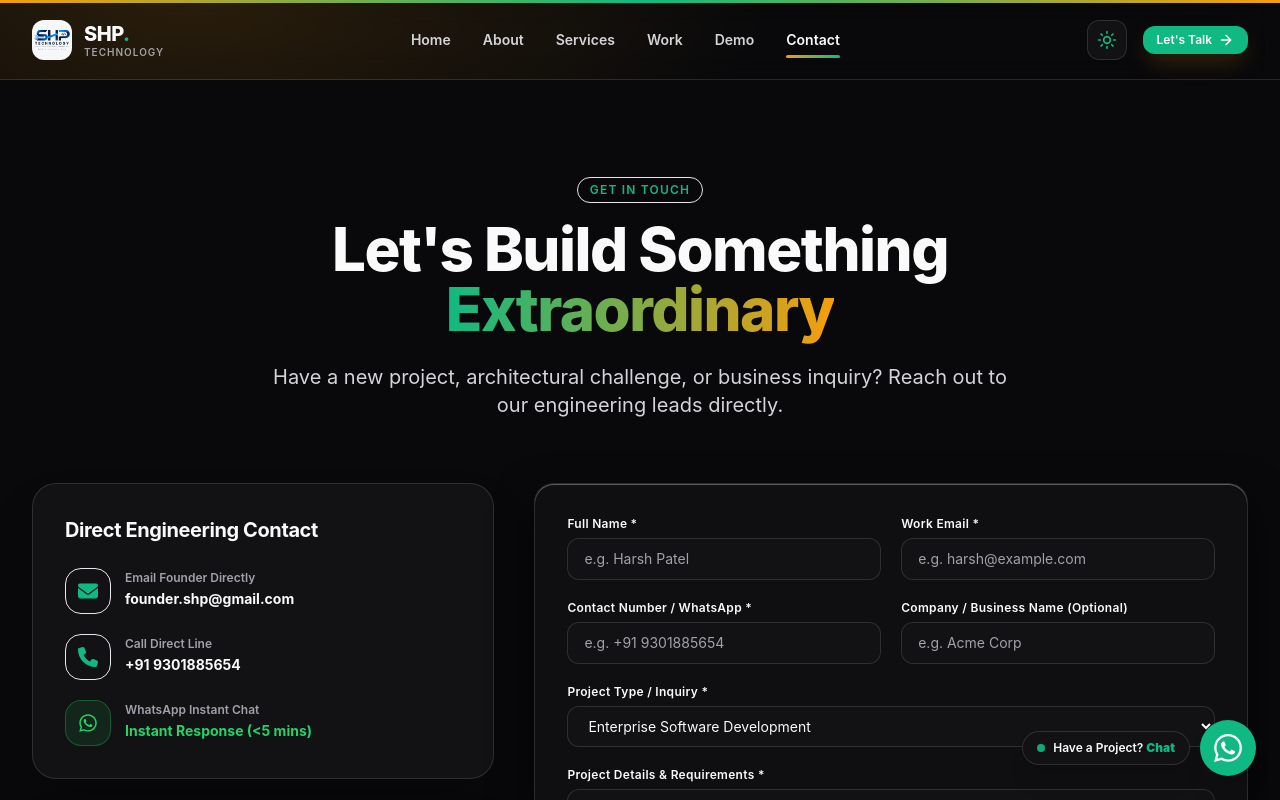
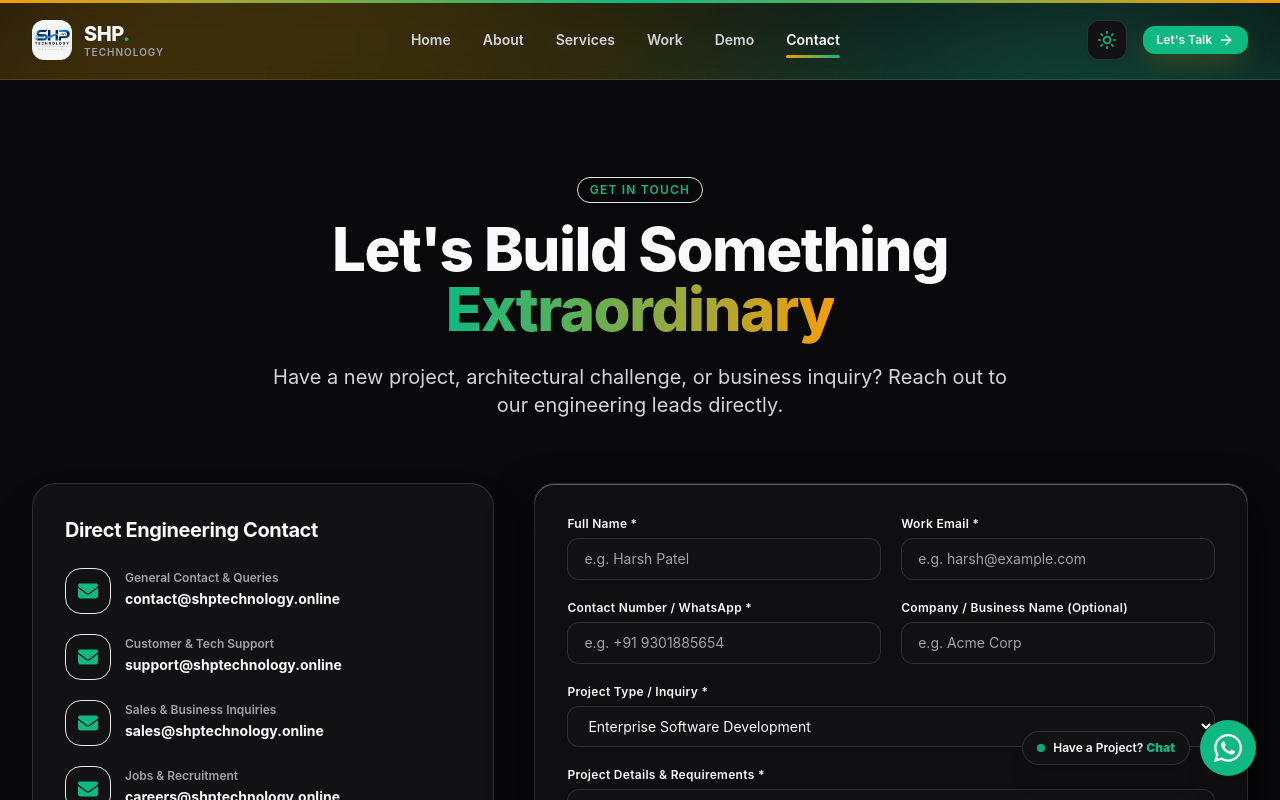
Before and after one commit to SHP-technology/website, a Next.js app: page /contact in a window 1280 px wide. Shown: the top 800 px of the page. Built offline with nearby package versions, Linux system fonts and the light colour scheme.

Commit message:
feat: expand contact email directory, add interactive AppBackground component, and update global CSS animations

```diff
--- a/app/contact/page.tsx
+++ b/app/contact/page.tsx
@@ -37,13 +37,43 @@ export default function ContactPage() {
             <div className="p-8 rounded-3xl bg-surface-card border border-surface-border shadow-2xl">
               <h3 className="text-xl font-bold text-primaryText mb-6">Direct Engineering Contact</h3>
               <div className="flex flex-col gap-5">
-                <a href={`mailto:${siteConfig.contact.email}`} className="flex items-center gap-3.5 text-secondaryText hover:text-brand-primary transition-colors group">
+                <a href={`mailto:${siteConfig.contact.contactEmail}`} className="flex items-center gap-3.5 text-secondaryText hover:text-brand-primary transition-colors group">
                   <div className="p-3 rounded-2xl bg-brand-primary/10 border border-brand-primary/20 text-brand-primary group-hover:scale-110 transition-transform">
                     <PlatformIcon platform="email" className="w-5 h-5" />
                   </div>
                   <div>
-                    <span className="text-xs text-mutedText block font-semibold">Email Founder Directly</span>
-                    <span className="text-sm font-bold text-primaryText group-hover:text-brand-primary">{siteConfig.contact.email}</span>
+                    <span className="text-xs text-mutedText block font-semibold">General Contact & Queries</span>
+                    <span className="text-sm font-bold text-primaryText group-hover:text-brand-primary">{siteConfig.contact.contactEmail}</span>
+                  </div>
+                </a>
+
+                <a href={`mailto:${siteConfig.contact.supportEmail}`} className="flex items-center gap-3.5 text-secondaryText hover:text-brand-primary transition-colors group">
+                  <div className="p-3 rounded-2xl bg-brand-primary/10 border border-brand-primary/20 text-brand-primary group-hover:scale-110 transition-transform">
+                    <PlatformIcon platform="email" className="w-5 h-5" />
+                  </div>
+                  <div>
+                    <span className="text-xs text-mutedText block font-semibold">Customer & Tech Support</span>
+                    <span className="text-sm font-bold text-primaryText group-hover:text-brand-primary">{siteConfig.contact.supportEmail}</span>
+                  </div>
+                </a>
+
+                <a href={`mailto:${siteConfig.contact.salesEmail}`} className="flex items-center gap-3.5 text-secondaryText hover:text-brand-primary transition-colors group">
+                  <div className="p-3 rounded-2xl bg-brand-primary/10 border border-brand-primary/20 text-brand-primary group-hover:scale-110 transition-transform">
+                    <PlatformIcon platform="email" className="w-5 h-5" />
+                  </div>
+                  <div>
+                    <span className="text-xs text-mutedText block font-semibold">Sales & Business Inquiries</span>
+                    <span className="text-sm font-bold text-primaryText group-hover:text-brand-primary">{siteConfig.contact.salesEmail}</span>
+                  </div>
+                </a>
+
+                <a href={`mailto:${siteConfig.contact.careersEmail}`} className="flex items-center gap-3.5 text-secondaryText hover:text-brand-primary transition-colors group">
+                  <div className="p-3 rounded-2xl bg-brand-primary/10 border border-brand-primary/20 text-brand-primary group-hover:scale-110 transition-transform">
+                    <PlatformIcon platform="email" className="w-5 h-5" />
+                  </div>
+                  <div>
+                    <span className="text-xs text-mutedText block font-semibold">Jobs & Recruitment</span>
+                    <span className="text-sm font-bold text-primaryText group-hover:text-brand-primary">{siteConfig.contact.careersEmail}</span>
                   </div>
                 </a>
 
--- a/app/globals.css
+++ b/app/globals.css
@@ -35,10 +35,6 @@
     background-color: var(--bg-main);
     color: var(--text-primary);
     transition: background-color 250ms ease, color 250ms ease;
-    background-image:
-      radial-gradient(ellipse 75% 45% at 15% 0%, var(--brand-yellow-light) 0%, transparent 60%),
-      radial-gradient(ellipse 65% 45% at 85% 100%, var(--brand-sky-light) 0%, transparent 60%);
-    background-attachment: fixed;
   }
 
   main {
@@ -50,9 +46,6 @@
   html.dark body {
     background-color: var(--bg-main);
     color: var(--text-primary);
-    background-image:
-      radial-gradient(ellipse 75% 45% at 15% 0%, var(--brand-yellow-light) 0%, transparent 60%),
-      radial-gradient(ellipse 65% 45% at 85% 100%, var(--brand-sky-light) 0%, transparent 60%);
   }
 
   h1, h2, h3, h4 {
@@ -169,3 +162,70 @@
     padding-bottom: 5.5rem;
   }
 }
+
+/* High-Tech Background Grid & Dot Matrix System */
+.bg-tech-grid {
+  background-size: 44px 44px;
+  background-image:
+    linear-gradient(to right, rgba(148, 163, 184, 0.12) 1px, transparent 1px),
+    linear-gradient(to bottom, rgba(148, 163, 184, 0.12) 1px, transparent 1px);
+}
+
+html.dark .bg-tech-grid {
+  background-image:
+    linear-gradient(to right, rgba(255, 255, 255, 0.04) 1px, transparent 1px),
+    linear-gradient(to bottom, rgba(255, 255, 255, 0.04) 1px, transparent 1px);
+}
+
+.bg-dot-grid {
+  background-size: 28px 28px;
+  background-image: radial-gradient(circle, rgba(245, 158, 11, 0.28) 1.2px, transparent 1.2px);
+}
+
+html.dark .bg-dot-grid {
+  background-image: radial-gradient(circle, rgba(16, 185, 129, 0.25) 1.2px, transparent 1.2px);
+}
+
+@keyframes pulseSlow {
+  0%, 100% {
+    transform: scale(1) translateY(0);
+    opacity: 0.75;
+  }
+  50% {
+    transform: scale(1.12) translateY(-25px);
+    opacity: 0.95;
+  }
+}
+
+@keyframes floatSlow {
+  0%, 100% {
+    transform: translateY(0) translateX(0) scale(1);
+  }
+  50% {
+    transform: translateY(-35px) translateX(25px) scale(1.08);
+  }
+}
+
+.animate-pulse-slow {
+  animation: pulseSlow 14s ease-in-out infinite;
+}
+
+.animate-float-slow {
+  animation: floatSlow 18s ease-in-out infinite;
+}
+
+@keyframes laserSweep {
+  0% {
+    transform: translateX(-100%);
+  }
+  50% {
+    transform: translateX(100%);
+  }
+  100% {
+    transform: translateX(-100%);
+  }
+}
+
+.animate-laser-sweep {
+  animation: laserSweep 10s ease-in-out infinite;
+}
--- a/app/layout.tsx
+++ b/app/layout.tsx
@@ -53,6 +53,7 @@ export const metadata: Metadata = {
 };
 
 import { ThemeProvider } from '@/hooks/useTheme';
+import { AppBackground } from '@/components/common/AppBackground';
 
 export default function RootLayout({
   children,
@@ -61,11 +62,12 @@ export default function RootLayout({
 }) {
   return (
     <html lang="en" className="dark scroll-smooth" suppressHydrationWarning>
-      <body className="bg-surface-main text-primaryText transition-colors duration-300 min-h-screen flex flex-col" suppressHydrationWarning>
+      <body className="bg-surface-main text-primaryText transition-colors duration-300 min-h-screen flex flex-col relative" suppressHydrationWarning>
         <ThemeProvider>
+          <AppBackground />
           <ScrollProgress />
           <AppHeader />
-          <main className="flex-1">{children}</main>
+          <main className="flex-1 relative z-10">{children}</main>
           <AppFooter />
           <FloatingContactWidget />
           <BackToTop />
--- /dev/null
+++ b/components/common/AppBackground.tsx
@@ -0,0 +1,20 @@
+'use client';
+
+import React from 'react';
+
+export const AppBackground: React.FC = () => {
+  return (
+    <div
+      className="fixed inset-0 pointer-events-none z-0 overflow-hidden select-none"
+      aria-hidden="true"
+    >
+      <div className="absolute -top-[15%] -left-[10%] w-[700px] sm:w-[900px] h-[700px] sm:h-[900px] rounded-full bg-gradient-to-br from-amber-500/30 via-yellow-400/20 to-transparent blur-[100px] animate-pulse-slow" />
+      <div className="absolute top-[5%] -right-[15%] w-[650px] sm:w-[850px] h-[650px] sm:h-[850px] rounded-full bg-gradient-to-bl from-emerald-500/30 via-teal-400/20 to-transparent blur-[110px] animate-float-slow" />
+      <div className="absolute top-[45%] -left-[15%] w-[600px] sm:w-[800px] h-[600px] sm:h-[800px] rounded-full bg-gradient-to-r from-cyan-500/20 via-sky-400/15 to-transparent blur-[120px] animate-pulse-slow" />
+      <div className="absolute -bottom-[15%] -right-[10%] w-[700px] sm:w-[900px] h-[700px] sm:h-[900px] rounded-full bg-gradient-to-tl from-amber-500/25 via-emerald-400/20 to-transparent blur-[100px] animate-float-slow" />
+      <div className="absolute top-0 left-0 right-0 h-[2px] bg-gradient-to-r from-transparent via-brand-primary to-transparent opacity-60 animate-laser-sweep" />
+      <div className="absolute inset-0 bg-tech-grid opacity-100 dark:opacity-85 [mask-image:radial-gradient(ellipse_at_center,black_50%,transparent_95%)]" />
+      <div className="absolute inset-0 bg-dot-grid opacity-90 dark:opacity-75 [mask-image:radial-gradient(ellipse_at_center,black_60%,transparent_95%)]" />
+    </div>
+  );
+};
--- a/components/common/FloatingContactWidget.tsx
+++ b/components/common/FloatingContactWidget.tsx
@@ -60,12 +60,12 @@ export const FloatingContactWidget: React.FC = () => {
             </a>
 
             <a
-              href={`mailto:${email}`}
+              href={`mailto:${siteConfig.contact.supportEmail}`}
               onClick={() => handleTrack('Email Direct Floating Widget')}
               className="flex items-center gap-3 px-4 py-2.5 rounded-xl bg-surface-subtle hover:bg-surface-subtle/80 border border-surface-border text-secondaryText hover:text-primaryText font-medium text-xs transition-all duration-200"
             >
               <Mail className="w-4 h-4 text-mutedText shrink-0" />
-              <span>Email Founder Directly</span>
+              <span>Contact Support Email</span>
             </a>
 
             <a
--- a/src/config/site.config.ts
+++ b/src/config/site.config.ts
@@ -19,8 +19,16 @@ export interface CompanyConfig {
   };
   contact: {
     email: string;
+    helloEmail: string;
+    contactEmail: string;
+    supportEmail: string;
+    salesEmail: string;
+    careersEmail: string;
+    hrEmail: string;
+    infoEmail: string;
+    adminEmail: string;
+    billingEmail: string;
     phone: string;
-    supportEmail: string;
     responseSLA: string;
     whatsapp: string;
     whatsappNumber: string;
@@ -63,7 +71,7 @@ export const siteConfig: CompanyConfig = {
   description: 'SHP Technology is a premier software development company. We build high-performance custom enterprise web applications, cloud architecture, microservices, and AI automation solutions for businesses globally.',
   founded: '2019',
   headquarters: 'Madan Mahal Station, Jabalpur, MP & Remote Global',
-  email: process.env.NEXT_PUBLIC_SITE_EMAIL || 'founder.shp@gmail.com',
+  email: process.env.NEXT_PUBLIC_SITE_EMAIL || 'hello@shptechnology.online',
   phone: process.env.NEXT_PUBLIC_SITE_PHONE || '+91 9301885654',
   officeLocation: {
     address: process.env.NEXT_PUBLIC_SITE_ADDRESS || '1st floor, SHP Technology, Near Underground Bridge, Madan Mahal Station',
@@ -73,9 +81,17 @@ export const siteConfig: CompanyConfig = {
     country: process.env.NEXT_PUBLIC_SITE_COUNTRY || 'India'
   },
   contact: {
-    email: process.env.NEXT_PUBLIC_SITE_EMAIL || 'founder.shp@gmail.com',
+    email: process.env.NEXT_PUBLIC_SITE_EMAIL || 'hello@shptechnology.online',
+    helloEmail: 'hello@shptechnology.online',
+    contactEmail: 'contact@shptechnology.online',
+    supportEmail: 'support@shptechnology.online',
+    salesEmail: 'sales@shptechnology.online',
+    careersEmail: 'careers@shptechnology.online',
+    hrEmail: 'hr@shptechnology.online',
+    infoEmail: 'info@shptechnology.online',
+    adminEmail: 'admin@shptechnology.online',
+    billingEmail: 'billing@shptechnology.online',
     phone: process.env.NEXT_PUBLIC_SITE_PHONE || '+91 9301885654',
-    supportEmail: process.env.NEXT_PUBLIC_SITE_SUPPORT_EMAIL || 'founder.shp@gmail.com',
     responseSLA: '4 business hours',
     whatsappNumber: '+919301885654',
     whatsapp: 'https://api.whatsapp.com/send?phone=919301885654&text=Hi%20SHP%20Technology,%20I%20visited%20your%20website%20and%20would%20like%20to%20discuss%20a%20software%20project.'
```
